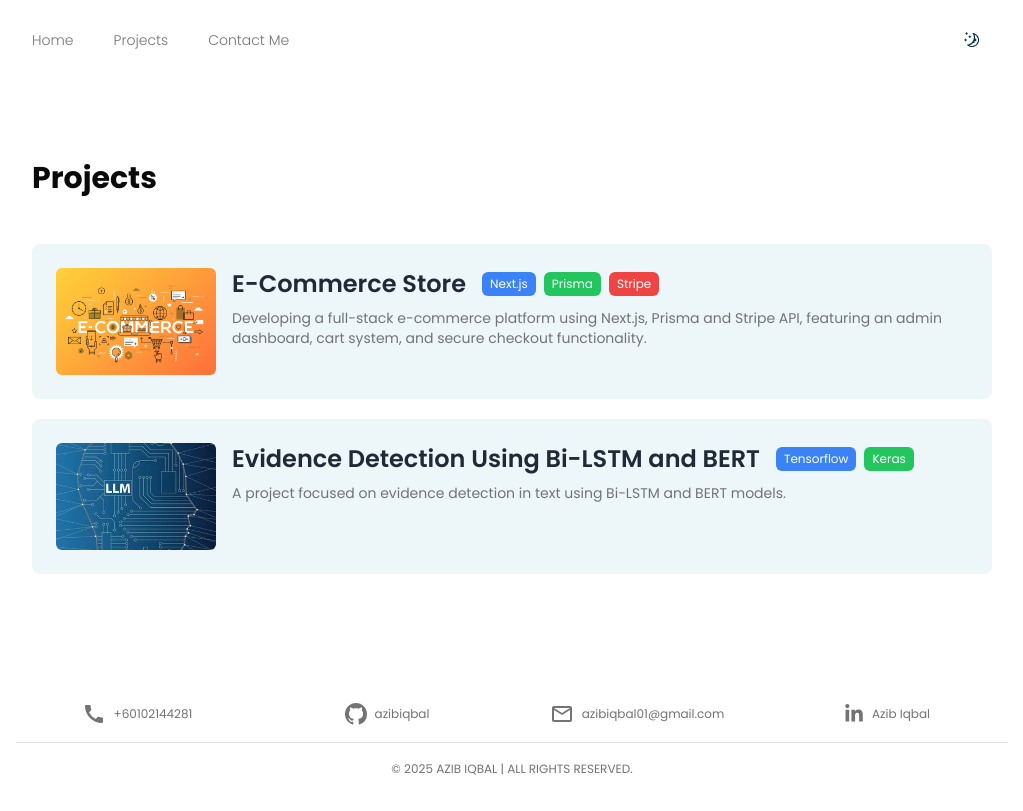
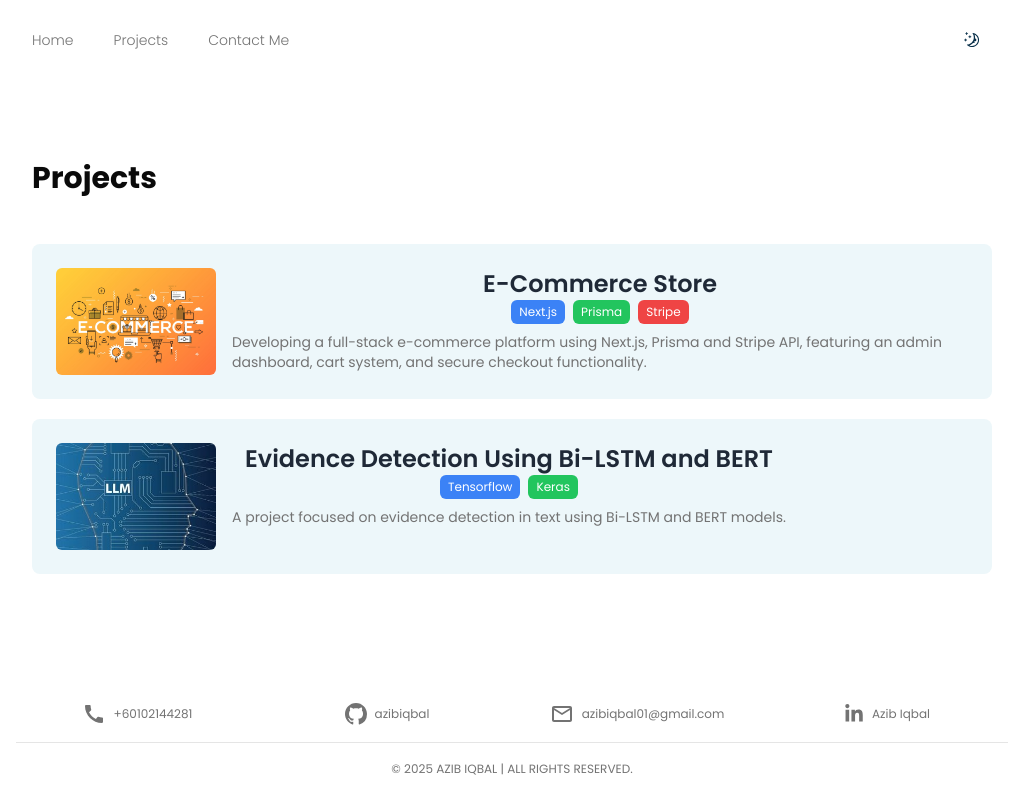
Before and after one commit to azibbrrrrr/portfolio, a Next.js app: page /projects in a window 1280 px wide. Shown: the whole page, without its empty margins (128-1151 px from the left). Built offline with nearby package versions, Linux system fonts and the light colour scheme; a web font is replaced by a local one.

Commit message:
Update all my projects with images and details

```diff
--- a/src/components/projects.tsx
+++ b/src/components/projects.tsx
@@ -41,14 +41,14 @@
                 {/* Right Text Content */}
                 <div className='ml-4 flex flex-col'>
                   {/* Title with Tools next to it */}
-                  <div className='flex flex-col sm:flex-row sm:items-center'>
+                  <div className='flex flex-col sm:items-center sm:text-center'>
                     <h2 className='text-2xl font-semibold text-gray-800 transition-colors duration-300 group-hover:text-primary dark:text-white'>
                       {project.title}
                     </h2>
 
-                    {/* Tools List - Positioned below the title on mobile, to the right on larger screens */}
+                    {/* Tools List - Positioned below the title*/}
                     {project.tools && project.tools.length > 0 && (
-                      <div className='mt-2 flex flex-wrap gap-2 sm:ml-4 sm:mt-0'>
+                      <div className='flex flex-wrap gap-2'>
                         {project.tools.map((tool, index) => (
                           <span
                             key={tool}
```
Also changed, not shown: public/images/projects/math-ops.jpg (deleted).
